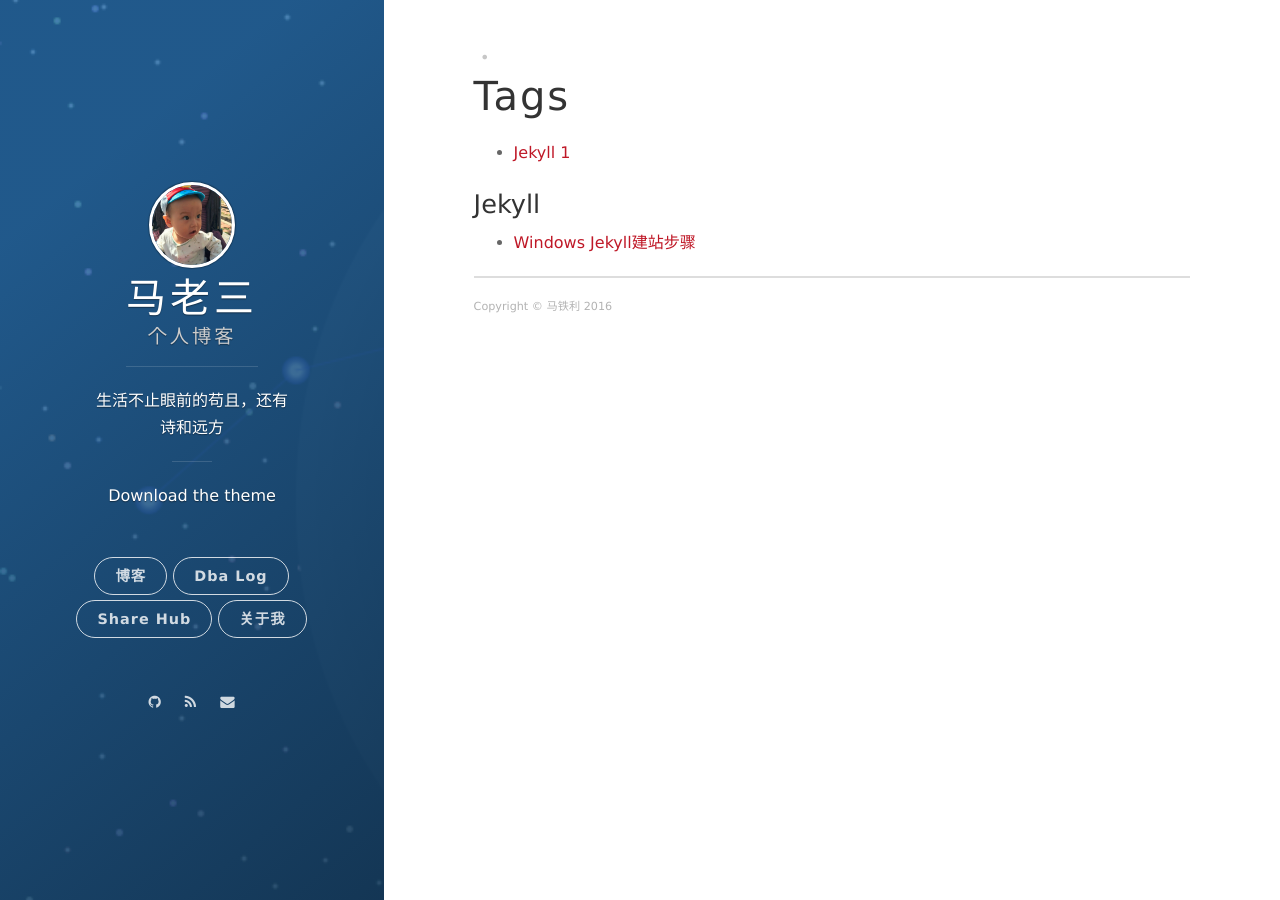
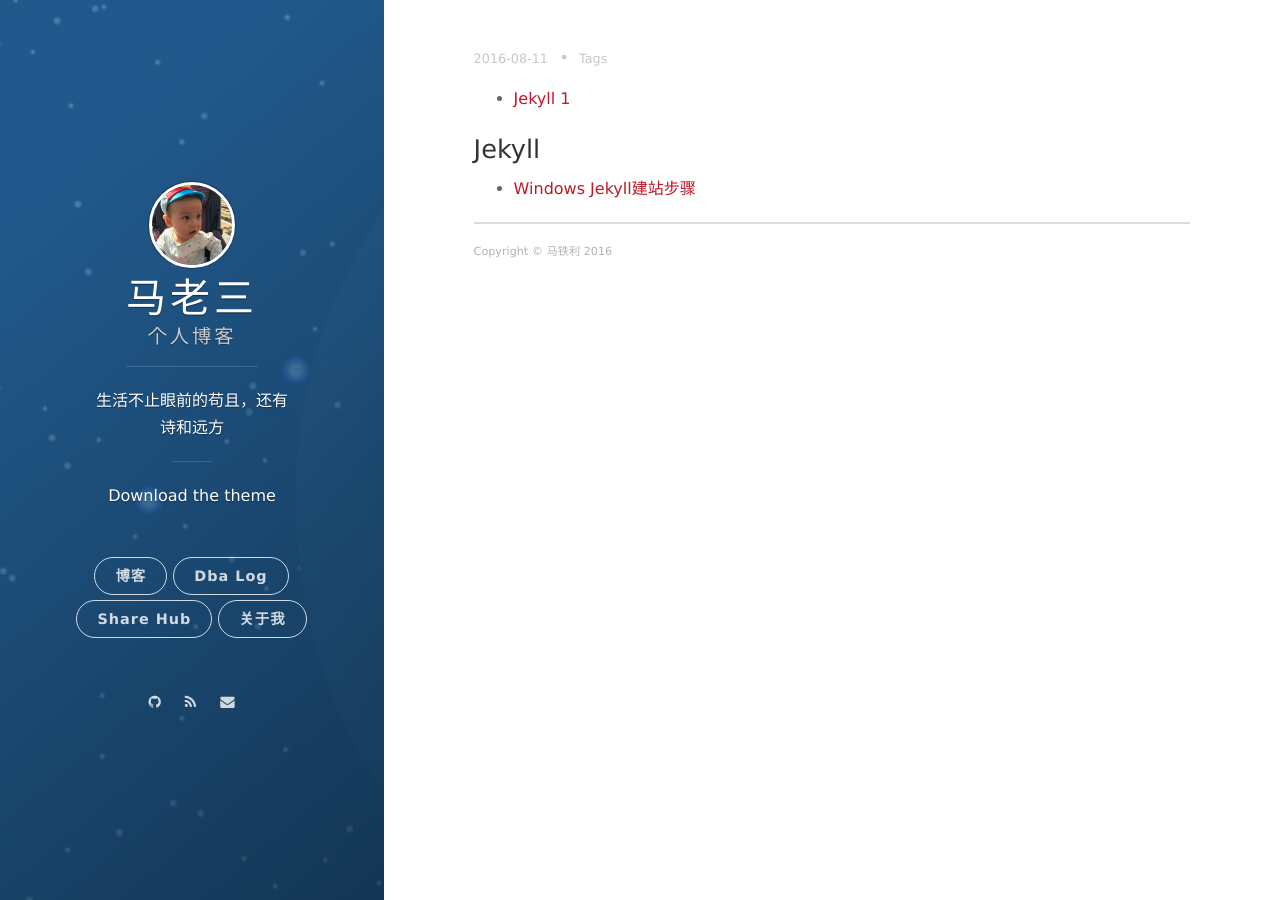
Before and after one commit to matieli/matieli.github.io, a Jekyll site: the page built from tags.html, in a window 1280 px wide. Built offline with Jekyll 4.4.1, drawn with Linux system fonts in a browser that asks for light colours; nearby versions of some CDN libraries; Markdown is read by kramdown in place of the engine named in the settings.

Commit message:
修改tag

```diff
--- a/tags.html
+++ b/tags.html
@@ -1,9 +1,10 @@
 ---
 layout: page
-title: Tags
+title:
 header: 根据标签快速导航到相应的文章
 group: navigation
-
+date: 2016-08-11 15:32:24.000000000 +09:00
+tags: Tags
 ---
 {% include JB/setup %}
 
```
